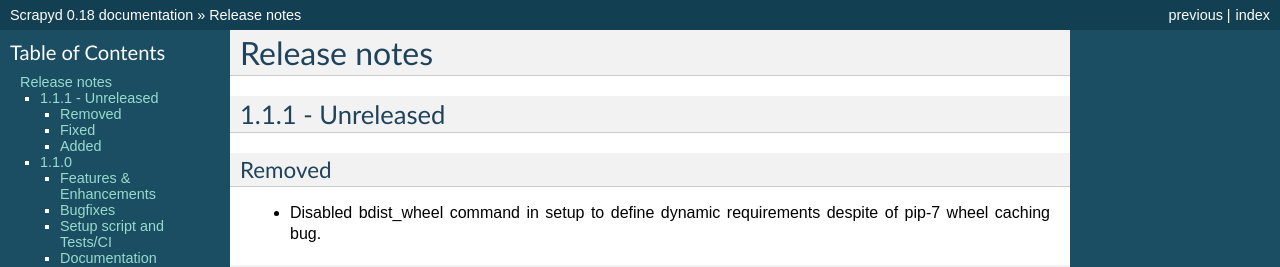
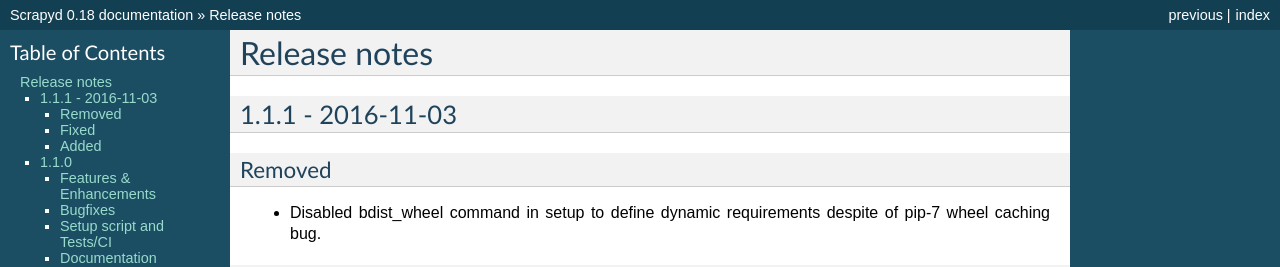
Before and after one commit to scrapy/scrapyd, a Sphinx documentation site: the page built from docs/news.rst, in a window 1280 px wide. Shown: the top 267 px of the page. Built offline with Sphinx 7.4.7, drawn with Linux system fonts in a browser that asks for light colours.

Commit message:
add 1.1.1. release date

```diff
--- a/docs/news.rst
+++ b/docs/news.rst
@@ -3,7 +3,7 @@
 Release notes
 =============
 
-1.1.1 - Unreleased
+1.1.1 - 2016-11-03
 ------------------
 
 Removed
```
